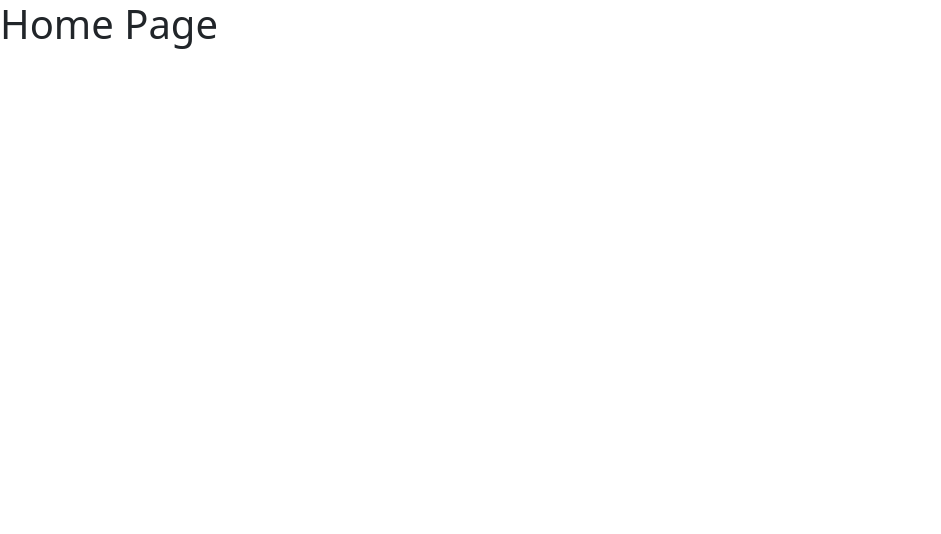
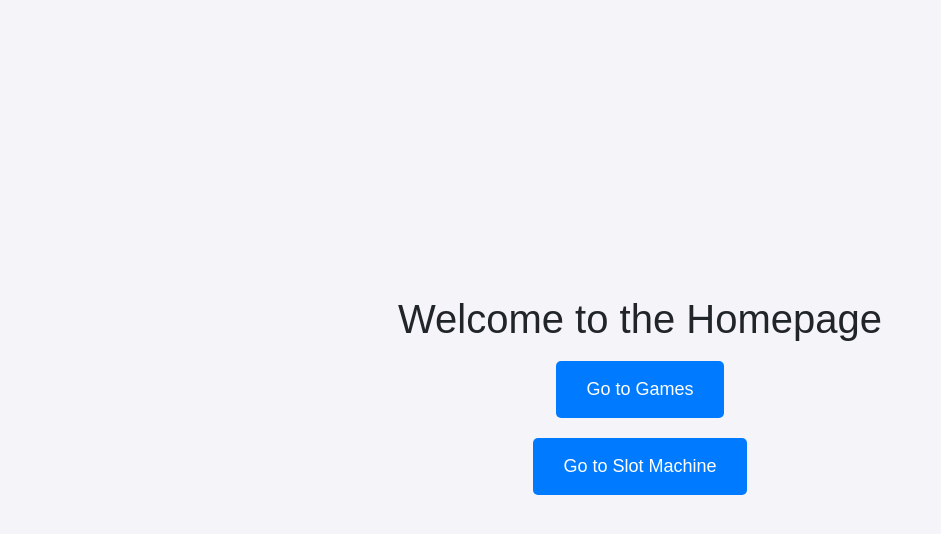
Before and after one commit to seolargo/skivori-case, a React (Create React App) app: page / in a window 1280 px wide. Shown: the top 534 px of the page, without its empty margins (0-941 px from the left). Built offline with nearby package versions, Linux system fonts and the light colour scheme.

Commit message:
added lazy loading

```diff
--- a/src/App.tsx
+++ b/src/App.tsx
@@ -1,18 +1,28 @@
+import { Suspense, lazy } from 'react';
 import { BrowserRouter as Router, Route, Routes } from 'react-router-dom';
+import { ErrorBoundary } from 'react-error-boundary';
+import LoadingSpinner from './components/LoadingSpinner/LoadingSpinner';
+import ErrorFallback from './components/ErrorFallback/ErrorFallback';
 
-import GameList from './pages/GamesList/GamesList';
-import SlotMachine from './pages/SlotMachine/SlotMachine';
-
-import 'bootstrap/dist/css/bootstrap.min.css';
+// Lazy load the components
+const Homepage = lazy(() => import('./pages/HomePage/HomePage'));
+const GameList = lazy(() => import('./pages/GamesList/GamesList'));
+const SlotMachine = lazy(() => import('./pages/SlotMachine/SlotMachine'));
+const NotFound = lazy(() => import('./pages/NotFound/NotFound'));
 
 export function App() {
     return (
         <Router>
+            <ErrorBoundary FallbackComponent={ErrorFallback}>
+                <Suspense fallback={<LoadingSpinner />}>
                     <Routes>
-        <Route path="/" element={<h1>Home Page</h1>} />
+                        <Route path="/" element={<Homepage />} />
                         <Route path="/games" element={<GameList />} />
                         <Route path="/slot-machine" element={<SlotMachine />} />
+                        <Route path="*" element={<NotFound />} />
                     </Routes>
+                </Suspense>
+            </ErrorBoundary>
         </Router>
     );
 }
--- a/src/pages/HomePage/HomePage.css
+++ b/src/pages/HomePage/HomePage.css
@@ -1,4 +1,4 @@
-.container {
+.container_homepage {
     display: flex;
     flex-direction: column;
     align-items: center;
--- a/src/pages/HomePage/HomePage.tsx
+++ b/src/pages/HomePage/HomePage.tsx
@@ -6,7 +6,7 @@ import './HomePage.css';
 
 export const Homepage: React.FC = () => {
     return (
-        <div className="container">
+        <div className="container_homepage">
             <h1>
                 Welcome to the Homepage
             </h1>
```
Lines whose indentation alone changed are shown as unchanged.
